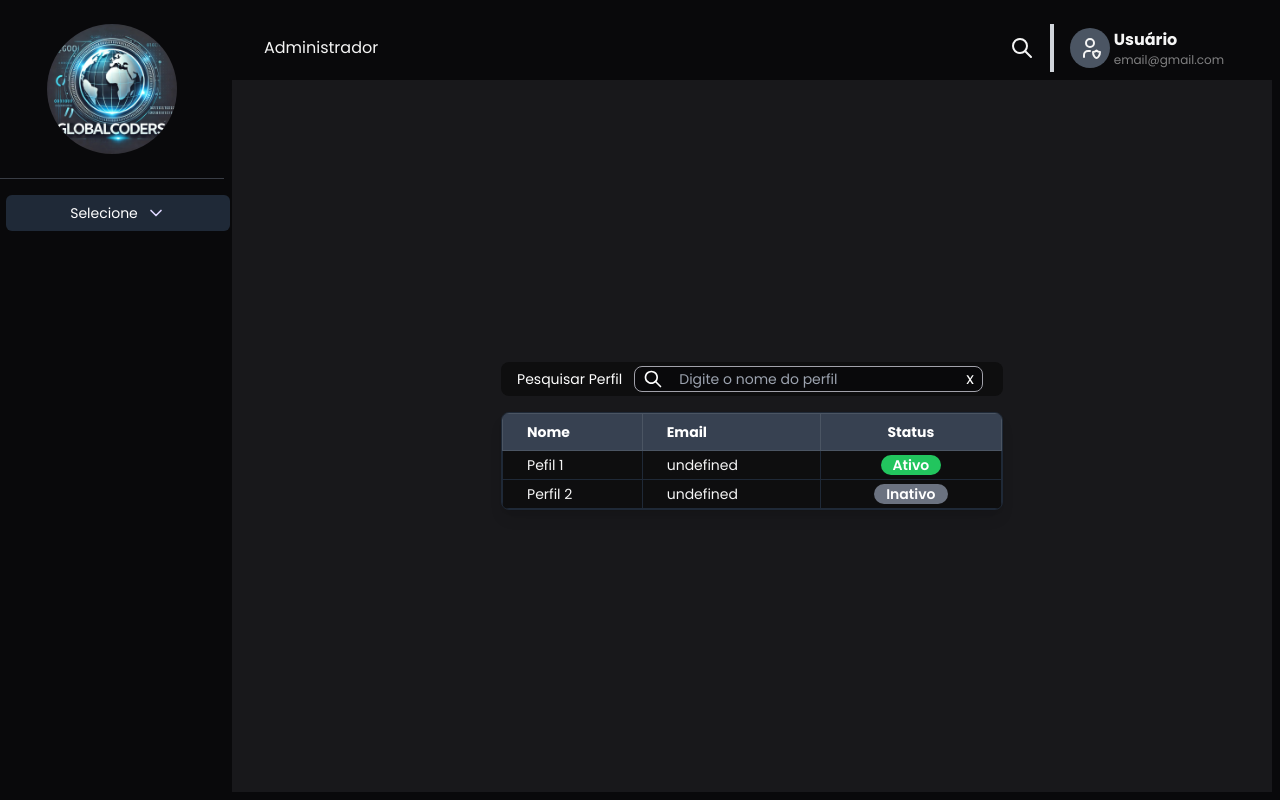
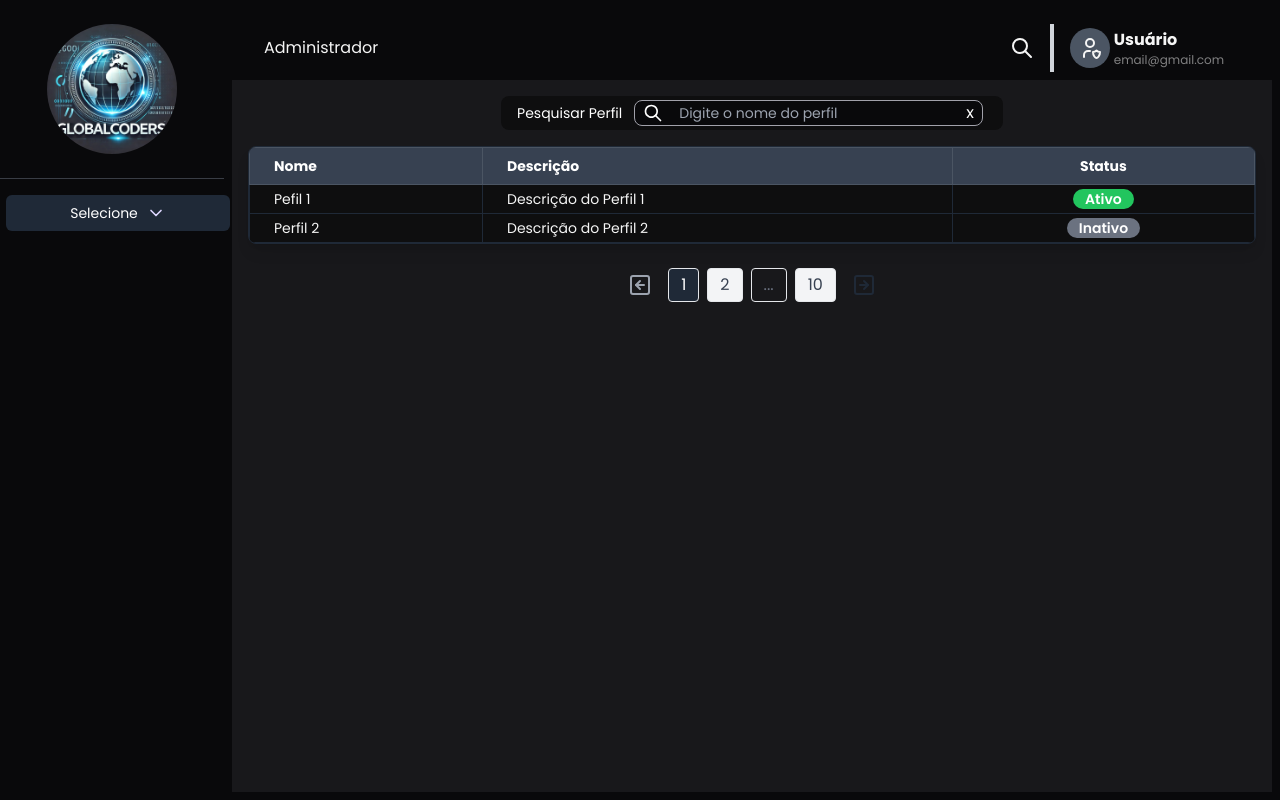
Before and after one commit to Rontec-software/auth_rbac, a Next.js app in the folder Frontend/: page /perfil-de-acesso in a window 1280 px wide. Built offline with nearby package versions, Linux system fonts and the light colour scheme.

Commit message:
adicionado componente de paginacao

```diff
--- a/Frontend/src/app/(auth)/perfil-de-acesso/page.tsx
+++ b/Frontend/src/app/(auth)/perfil-de-acesso/page.tsx
@@ -3,6 +3,7 @@ import { Chip } from '@/components/shared/chip/Chip';
 import { DataTable } from '@/components/shared/data-table/DataTable';
 import { IColumn } from '@/components/shared/data-table/DataTable.interface';
 import { InputSearch } from '@/components/shared/input-search/InputSeach';
+import Pagination from '@/components/shared/pagination/pagination';
 import { FormEvent, useState } from 'react';
 
 interface IPermissionProfile {
@@ -33,7 +34,7 @@ export default function PermissionsProfile() {
 
   const columns: IColumn<IPermissionProfile>[] = [
     { label: 'Nome', key: 'nome', align: 'left' },
-    { label: 'Email', key: 'descricao', align: 'left' },
+    { label: 'Descrição', key: 'descricao', align: 'left' },
     {
       label: 'Status',
       key: 'ativo',
@@ -51,17 +52,19 @@ export default function PermissionsProfile() {
     {
       id: 1,
       nome: 'Pefil 1',
+      descricao: 'Descrição do Perfil 1',
       ativo: true,
     },
     {
       id: 2,
       nome: 'Perfil 2',
+      descricao: 'Descrição do Perfil 2',
       ativo: false,
     },
   ];
 
   return (
-    <div className="p-4">
+    <div className="w-full h-full p-4">
       <div className="flex items-center justify-center rounded-lg w-full pb-4">
         <InputSearch
           label="Pesquisar Perfil"
@@ -73,6 +76,8 @@ export default function PermissionsProfile() {
       </div>
 
       <DataTable columns={columns} data={data} />
+
+      <Pagination totalPages={10} onPageChange={(page) => console.log(page)} />
     </div>
   );
 }
--- a/Frontend/src/app/(auth)/usuario/page.tsx
+++ b/Frontend/src/app/(auth)/usuario/page.tsx
@@ -60,7 +60,7 @@ export default function User() {
   ];
 
   return (
-    <div className="p-4">
+    <div className="w-full h-full p-4">
       <div className="flex items-center justify-center rounded-lg w-full pb-4">
         <InputSearch
           label="Pesquisar Usuários"
--- /dev/null
+++ b/Frontend/src/components/shared/pagination/pagination.tsx
@@ -0,0 +1,100 @@
+import { SquareArrowLeft, SquareArrowRight } from 'lucide-react';
+import { useState } from 'react';
+
+const Pagination = ({
+  totalPages,
+  onPageChange,
+}: {
+  totalPages: number;
+  onPageChange: (page: number) => void;
+}) => {
+  const [currentPage, setCurrentPage] = useState(1);
+
+  const goToPage = (page: number) => {
+    if (page < 1 || page > totalPages) return;
+    setCurrentPage(page);
+    onPageChange(page);
+  };
+
+  const generatePages = () => {
+    const pages: (number | string)[] = [];
+    const pagesAround = 1;
+
+    if (currentPage > pagesAround + 2) {
+      pages.push(1, '...');
+    } else {
+      for (let i = 1; i < currentPage - pagesAround; i++) {
+        pages.push(i);
+      }
+    }
+
+    for (
+      let i = Math.max(1, currentPage - pagesAround);
+      i <= Math.min(totalPages, currentPage + pagesAround);
+      i++
+    ) {
+      pages.push(i);
+    }
+
+    if (currentPage < totalPages - pagesAround - 1) {
+      pages.push('...', totalPages);
+    } else {
+      for (let i = currentPage + pagesAround + 1; i <= totalPages; i++) {
+        pages.push(i);
+      }
+    }
+
+    return pages;
+  };
+
+  return (
+    <div className="flex items-center justify-center space-x-4 mt-6">
+      <button
+        onClick={() => goToPage(currentPage - 1)}
+        disabled={currentPage === 1}
+      >
+        <SquareArrowLeft
+          className={`w-6 h-6 ${
+            currentPage === 1
+              ? 'text-gray-400 cursor-not-allowed'
+              : 'text-gray-800 hover:text-black'
+          }`}
+        />
+      </button>
+
+      <div className="flex space-x-2">
+        {generatePages().map((page, index) => (
+          <button
+            key={index}
+            onClick={() => typeof page === 'number' && goToPage(page)}
+            disabled={typeof page !== 'number'}
+            className={`px-3 py-1 rounded border ${
+              page === currentPage
+                ? 'bg-gray-800 text-white'
+                : typeof page === 'number'
+                ? 'bg-gray-100 text-gray-700 hover:bg-black hover:text-white'
+                : 'bg-transparent text-gray-500 cursor-default'
+            }`}
+          >
+            {page}
+          </button>
+        ))}
+      </div>
+
+      <button
+        onClick={() => goToPage(currentPage + 1)}
+        disabled={currentPage === totalPages}
+      >
+        <SquareArrowRight
+          className={`w-6 h-6 ${
+            currentPage === totalPages
+              ? 'text-gray-400 cursor-not-allowed'
+              : 'text-gray-800 hover:text-black'
+          }`}
+        />
+      </button>
+    </div>
+  );
+};
+
+export default Pagination;
```
